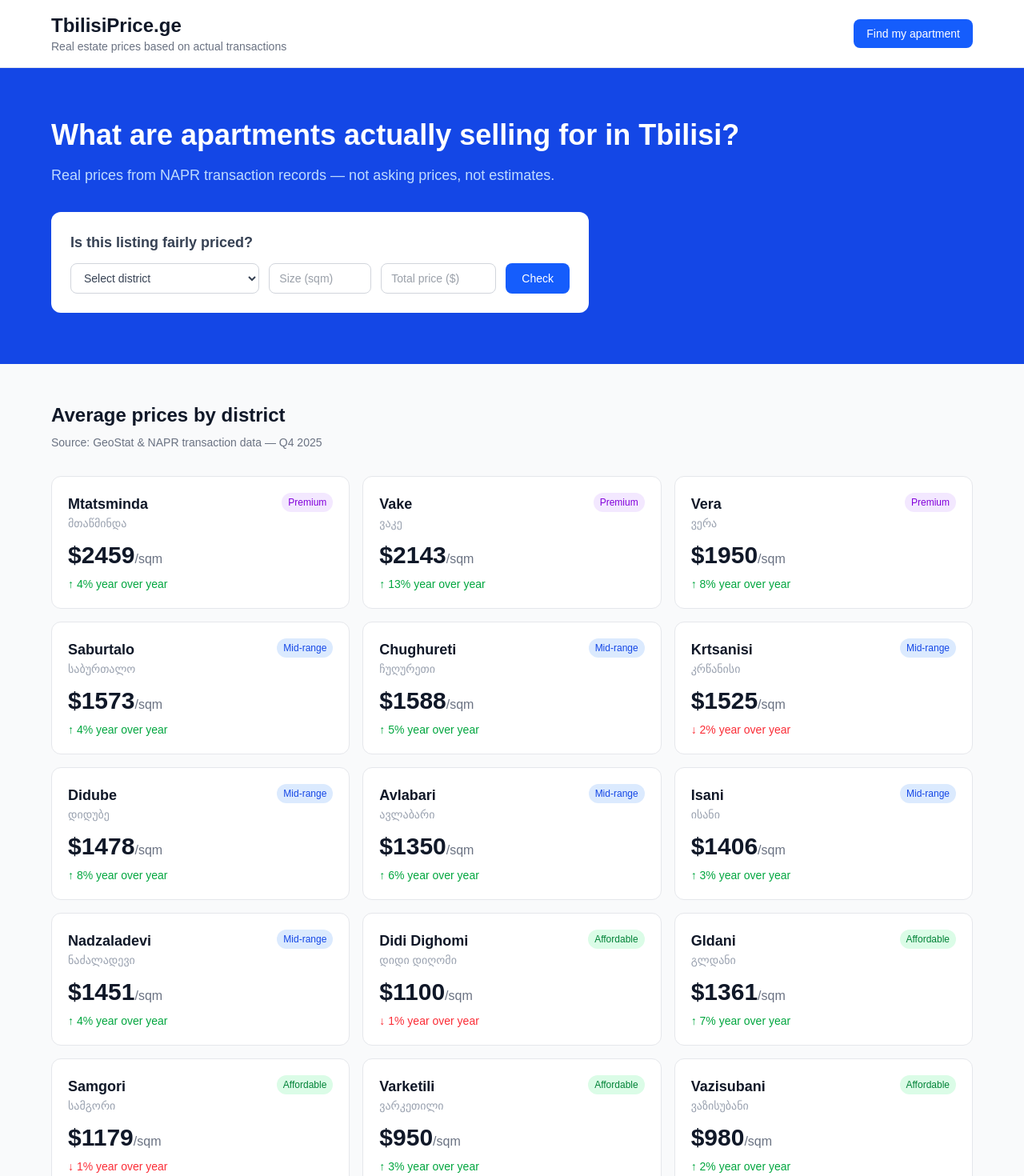
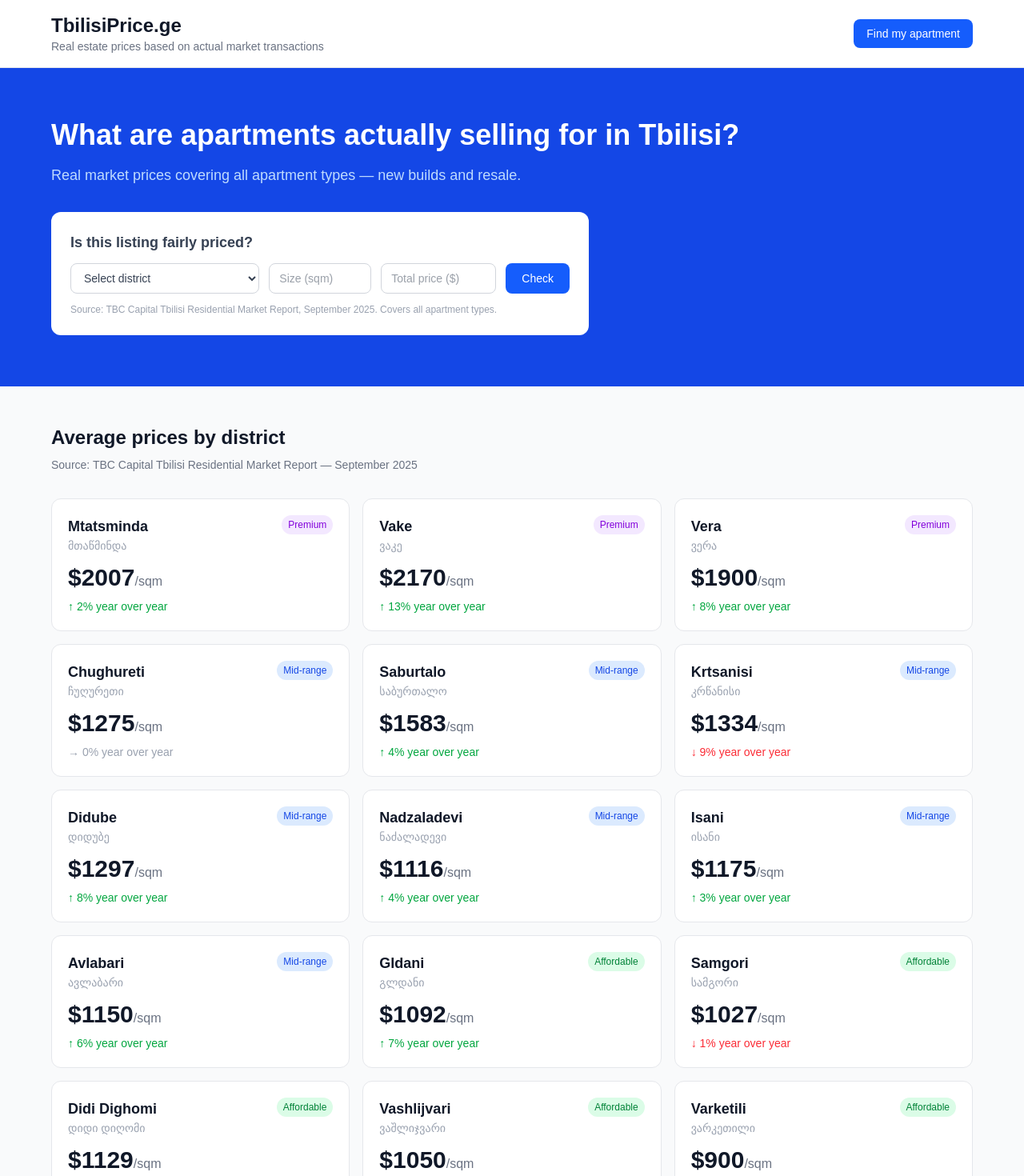
Before and after one commit to davita555-beep/georgia-realestate, a Next.js app: page / in a window 1280 px wide. Shown: the top 1470 px of the page at 80% size. Built offline with nearby package versions, Linux system fonts and the light colour scheme.

Commit message:
use TBC Capital prices, fix all source references

```diff
--- a/app/page.tsx
+++ b/app/page.tsx
@@ -3,26 +3,26 @@ import { useState } from "react";
 
 export default function Home() {
   const districts = [
-    { name: "Mtatsminda", nameKa: "მთაწმინდა", avgPrice: 2459, change: 4, type: "premium" },
-    { name: "Vake", nameKa: "ვაკე", avgPrice: 2143, change: 13, type: "premium" },
-    { name: "Vera", nameKa: "ვერა", avgPrice: 1950, change: 8, type: "premium" },
-    { name: "Saburtalo", nameKa: "საბურთალო", avgPrice: 1573, change: 4, type: "mid" },
-    { name: "Chughureti", nameKa: "ჩუღურეთი", avgPrice: 1588, change: 5, type: "mid" },
-    { name: "Krtsanisi", nameKa: "კრწანისი", avgPrice: 1525, change: -2, type: "mid" },
-    { name: "Didube", nameKa: "დიდუბე", avgPrice: 1478, change: 8, type: "mid" },
-    { name: "Avlabari", nameKa: "ავლაბარი", avgPrice: 1350, change: 6, type: "mid" },
-    { name: "Isani", nameKa: "ისანი", avgPrice: 1406, change: 3, type: "mid" },
-    { name: "Nadzaladevi", nameKa: "ნაძალადევი", avgPrice: 1451, change: 4, type: "mid" },
-    { name: "Didi Dighomi", nameKa: "დიდი დიღომი", avgPrice: 1100, change: -1, type: "affordable" },
-    { name: "Gldani", nameKa: "გლდანი", avgPrice: 1361, change: 7, type: "affordable" },
-    { name: "Samgori", nameKa: "სამგორი", avgPrice: 1179, change: -1, type: "affordable" },
-    { name: "Varketili", nameKa: "ვარკეთილი", avgPrice: 950, change: 3, type: "affordable" },
-    { name: "Vazisubani", nameKa: "ვაზისუბანი", avgPrice: 980, change: 2, type: "affordable" },
-    { name: "Lilo", nameKa: "ლილო", avgPrice: 850, change: 2, type: "affordable" },
-    { name: "Ponichala", nameKa: "პონიჭალა", avgPrice: 780, change: 1, type: "affordable" },
-    { name: "Vashlijvari", nameKa: "ვაშლიჯვარი", avgPrice: 1100, change: 5, type: "affordable" },
-    { name: "Tskneti", nameKa: "წყნეთი", avgPrice: 900, change: 3, type: "affordable" },
-    { name: "Ortachala", nameKa: "ორთაჭალა", avgPrice: 1050, change: 4, type: "affordable" },
+    { name: "Mtatsminda", nameKa: "მთაწმინდა", avgPrice: 2007, change: 2, type: "premium" },
+    { name: "Vake", nameKa: "ვაკე", avgPrice: 2170, change: 13, type: "premium" },
+    { name: "Vera", nameKa: "ვერა", avgPrice: 1900, change: 8, type: "premium" },
+    { name: "Chughureti", nameKa: "ჩუღურეთი", avgPrice: 1275, change: 0, type: "mid" },
+    { name: "Saburtalo", nameKa: "საბურთალო", avgPrice: 1583, change: 4, type: "mid" },
+    { name: "Krtsanisi", nameKa: "კრწანისი", avgPrice: 1334, change: -9, type: "mid" },
+    { name: "Didube", nameKa: "დიდუბე", avgPrice: 1297, change: 8, type: "mid" },
+    { name: "Nadzaladevi", nameKa: "ნაძალადევი", avgPrice: 1116, change: 4, type: "mid" },
+    { name: "Isani", nameKa: "ისანი", avgPrice: 1175, change: 3, type: "mid" },
+    { name: "Avlabari", nameKa: "ავლაბარი", avgPrice: 1150, change: 6, type: "mid" },
+    { name: "Gldani", nameKa: "გლდანი", avgPrice: 1092, change: 7, type: "affordable" },
+    { name: "Samgori", nameKa: "სამგორი", avgPrice: 1027, change: -1, type: "affordable" },
+    { name: "Didi Dighomi", nameKa: "დიდი დიღომი", avgPrice: 1129, change: -1, type: "affordable" },
+    { name: "Vashlijvari", nameKa: "ვაშლიჯვარი", avgPrice: 1050, change: 5, type: "affordable" },
+    { name: "Varketili", nameKa: "ვარკეთილი", avgPrice: 900, change: 3, type: "affordable" },
+    { name: "Vazisubani", nameKa: "ვაზისუბანი", avgPrice: 920, change: 2, type: "affordable" },
+    { name: "Ortachala", nameKa: "ორთაჭალა", avgPrice: 980, change: 4, type: "affordable" },
+    { name: "Lilo", nameKa: "ლილო", avgPrice: 800, change: 2, type: "affordable" },
+    { name: "Ponichala", nameKa: "პონიჭალა", avgPrice: 750, change: 1, type: "affordable" },
+    { name: "Tskneti", nameKa: "წყნეთი", avgPrice: 850, change: 3, type: "affordable" },
   ];
 
   const [selectedDistrict, setSelectedDistrict] = useState("");
@@ -46,7 +46,7 @@ export default function Home() {
         <div className="max-w-6xl mx-auto flex justify-between items-center">
           <div>
             <h1 className="text-2xl font-bold text-gray-900">TbilisiPrice.ge</h1>
-            <p className="text-sm text-gray-500">Real estate prices based on actual transactions</p>
+            <p className="text-sm text-gray-500">Real estate prices based on actual market transactions</p>
           </div>
           <button className="bg-blue-600 text-white px-4 py-2 rounded-lg text-sm font-medium hover:bg-blue-700">
             Find my apartment
@@ -57,7 +57,7 @@ export default function Home() {
       <section className="bg-blue-700 text-white px-6 py-16">
         <div className="max-w-6xl mx-auto">
           <h2 className="text-4xl font-bold mb-4">What are apartments actually selling for in Tbilisi?</h2>
-          <p className="text-blue-200 text-lg mb-8">Real prices from NAPR transaction records — not asking prices, not estimates.</p>
+          <p className="text-blue-200 text-lg mb-8">Real market prices covering all apartment types — new builds and resale.</p>
 
           <div className="bg-white rounded-xl p-6 max-w-2xl">
             <p className="text-gray-700 font-semibold mb-3 text-lg">Is this listing fairly priced?</p>
@@ -101,6 +101,7 @@ export default function Home() {
                 </p>
               </div>
             )}
+            <p className="text-gray-400 text-xs mt-3">Source: TBC Capital Tbilisi Residential Market Report, September 2025. Covers all apartment types.</p>
           </div>
         </div>
       </section>
@@ -108,7 +109,7 @@ export default function Home() {
       <section className="px-6 py-12">
         <div className="max-w-6xl mx-auto">
           <h3 className="text-2xl font-bold text-gray-900 mb-2">Average prices by district</h3>
-          <p className="text-gray-500 mb-8 text-sm">Source: GeoStat & NAPR transaction data — Q4 2025</p>
+          <p className="text-gray-500 mb-8 text-sm">Source: TBC Capital Tbilisi Residential Market Report — September 2025</p>
           <div className="grid grid-cols-1 sm:grid-cols-2 lg:grid-cols-3 gap-4">
             {districts.map(function(district) {
               return (
@@ -137,8 +138,8 @@ export default function Home() {
 
       <footer className="border-t border-gray-200 px-6 py-8 mt-8">
         <div className="max-w-6xl mx-auto text-center text-gray-400 text-sm">
-          <p>Data source: GeoStat (National Statistics Office of Georgia) & NAPR transaction records.</p>
-          <p className="mt-1">Prices shown are averages for all apartment types. Individual prices vary by floor, condition, and building age.</p>
+          <p>Data source: TBC Capital Tbilisi Residential Market Report, September 2025.</p>
+          <p className="mt-1">Prices are averages covering all apartment types. Individual prices vary by floor, condition, and building age.</p>
         </div>
       </footer>
     </main>
```
